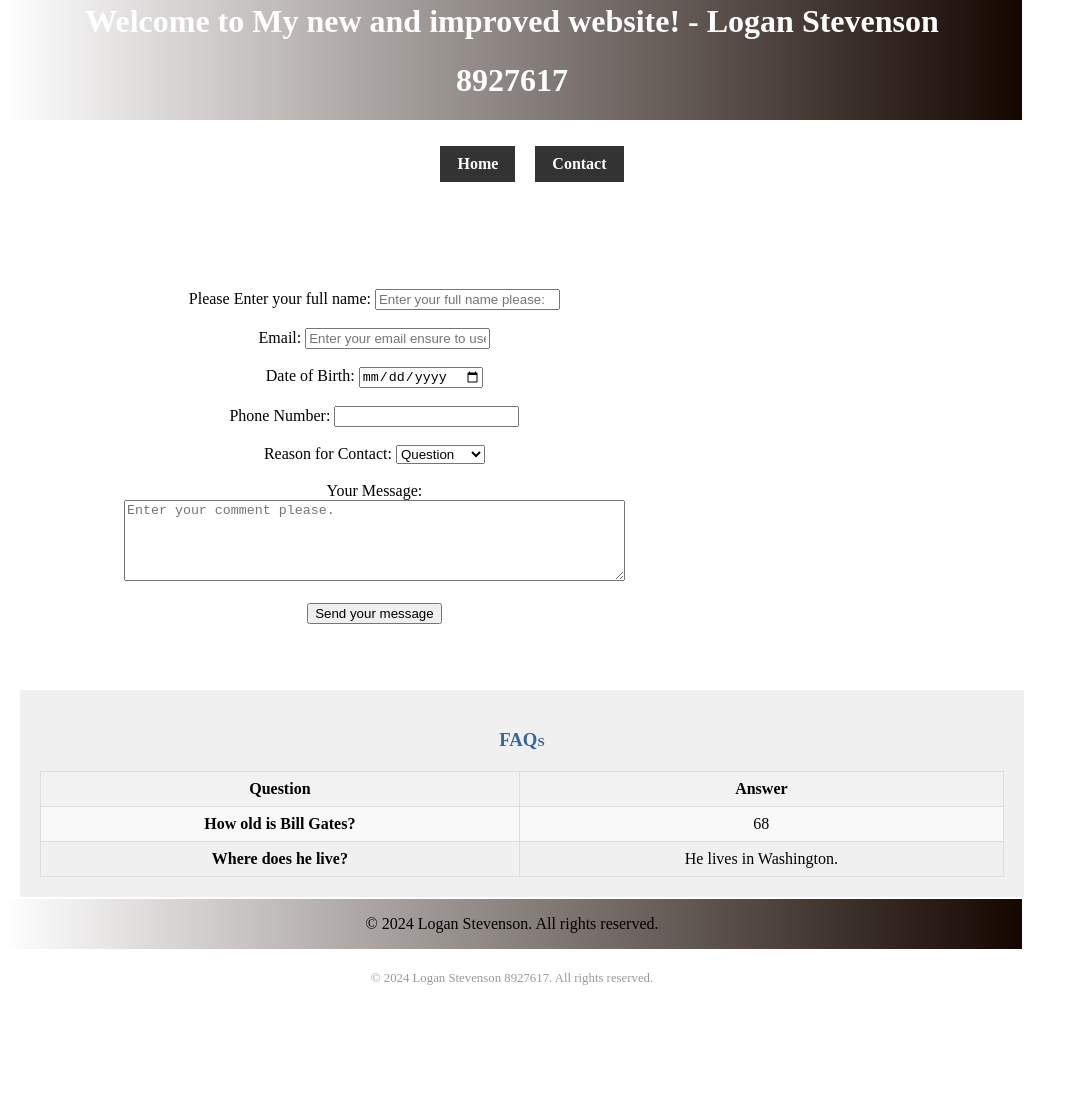
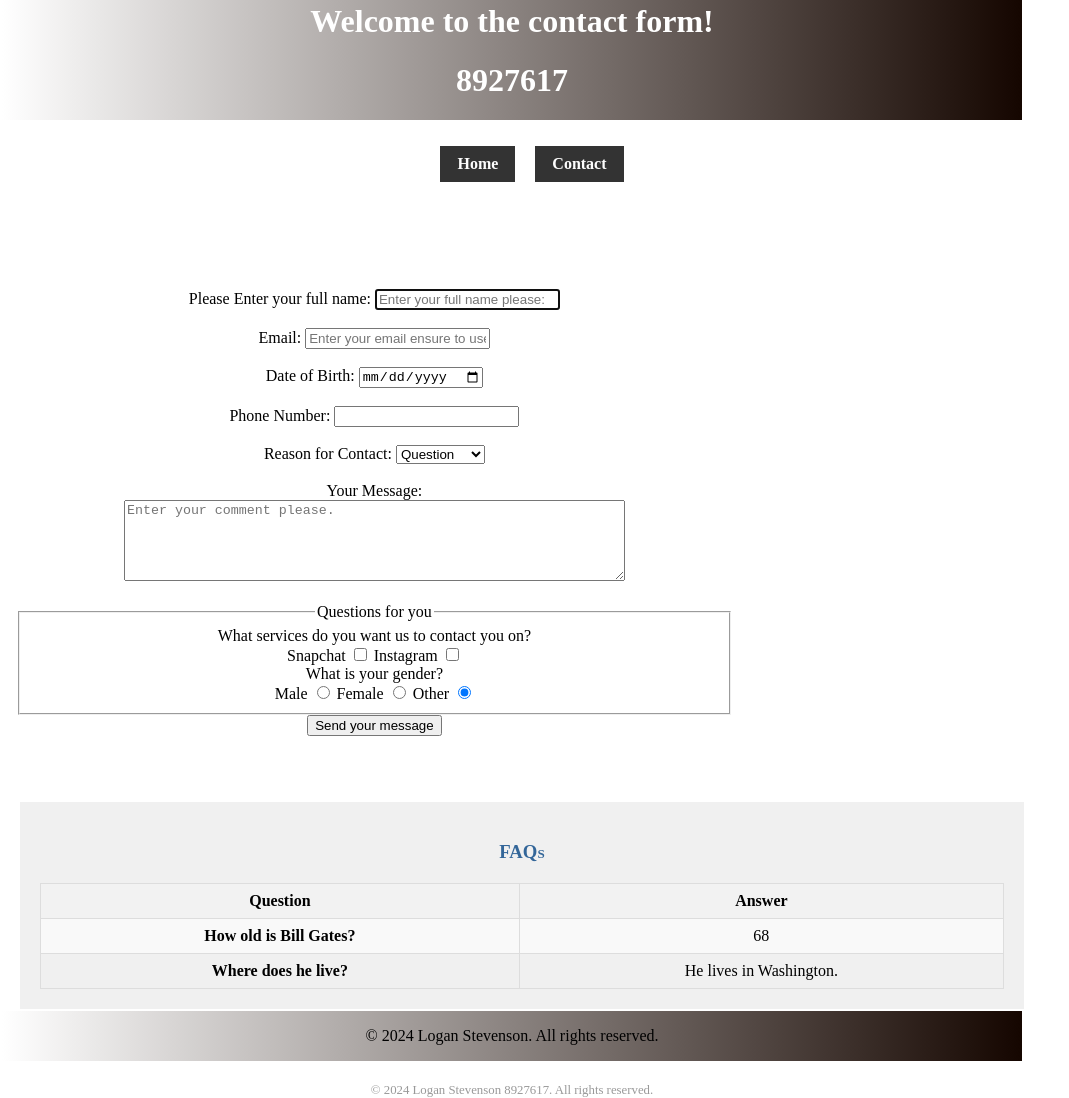
Before and after one commit to LoganStudent/PROG1247-website, a plain HTML site: page assignment2-logan/contact.html in a window 1280 px wide. Shown: the part 67-1165 px from the top of the page, without its empty margins (0-1069 px from the left). Before the commit the page ends 1053 px from the top, so only its background shows below. Drawn offline with Linux system fonts and the light colour scheme.

Commit message:
Fully finished 2.0
Fully functional/full requirements

```diff
--- a/assignment2-logan/contact.html
+++ b/assignment2-logan/contact.html
@@ -5,7 +5,7 @@
     <meta name="viewport" content="width=device-width, initial-scale=1.0">
     <meta name="keywords" content="HTML, CSS, WEB, noob">
     <meta name="description" content="This is a site for beginners/noobs like me to learn.">
-    <title>Contact Us - Logan's website about Bill Gates</title>
+    <title>Contact Me - Logan's website about Bill Gates</title>
     <link rel="stylesheet" type="text/css" href="css/styles.css">
     <style>
         body {
@@ -23,7 +23,7 @@
         aside {
             padding: 20px;
             background-color: #f0f0f0;
-            margin-left: 20px; /* Adjust as needed */
+            margin-left: 20px;
         }
 
         table {
@@ -50,7 +50,7 @@
         }
 
         footer {
-            margin-top: auto; /* Push footer to the bottom */
+            margin-top: auto;
         }
     </style>
 </head>
@@ -58,7 +58,7 @@
 
 <header>
     <img id="conestoga" src="images/conestoga.jpg" alt="conestoga">
-    <h1>Welcome to My new and improved website! - Logan Stevenson</h1>
+    <h1>Welcome to the contact form!</h1>
     <h1>8927617</h1>
 </header>
 
@@ -72,9 +72,9 @@
 <main>
     <section id="Contact" class="mainsec">
         <h2>Contact Logan</h2>
-        <form action="submittedcontact.php" method="post">
+        <form name="email_form" id="email_form" action="success.html">
             <label for="fullname">Please Enter your full name:</label>
-            <input type="text" id="fullname" name="fullname" placeholder="Enter your full name please:" required><br><br>
+            <input type="text" id="fullname" name="fullname" autofocus placeholder="Enter your full name please:"  required><br><br>
 
             <label for="email">Email:</label>
             <input type="email" id="email" name="email" placeholder="Enter your email ensure to use @ symbol." required><br><br>
@@ -93,12 +93,30 @@
 
             <label for="message">Your Message:</label><br>
             <textarea id="message" name="message" rows="5" cols="60" placeholder="Enter your comment please." required></textarea><br><br>
+        </div>
+    </fieldset>
+        <fieldset>
+            <legend>Questions for you</legend>
+            <legend>What services do you want us to contact you on?</legend>
+            <label for="Snapchat">Snapchat</label>
+            <input type="checkbox" name=Social id="Snapchat" value="snapchat">
+            <label for="Instagram">Instagram</label>
+            <input type="checkbox" name=Social id="Instagram" value="Instagram">
+            <legend>What is your gender?</legend>
+            <label for="Male">Male</label>
+            <input type="radio" name="gender" id="male" value="male">
+            <label for="Female">Female</label>
+            <input type="radio" name="gender" id="female" value="female">
+            <label for="Other">Other</label>
+            <input type="radio" name="gender" id="other" value="other" checked>
 
+        </fieldset>
+    </div>
             <input type="submit" value="Send your message">
         </form>
     </section>
 </main>
-
+    <div>
 <aside>
     <h3 id="aside-headings">FAQs</h3>
     <table>
```
Also changed, not shown: assignment2-logan/success.html (added, +51 -0 lines), 1 other file.
